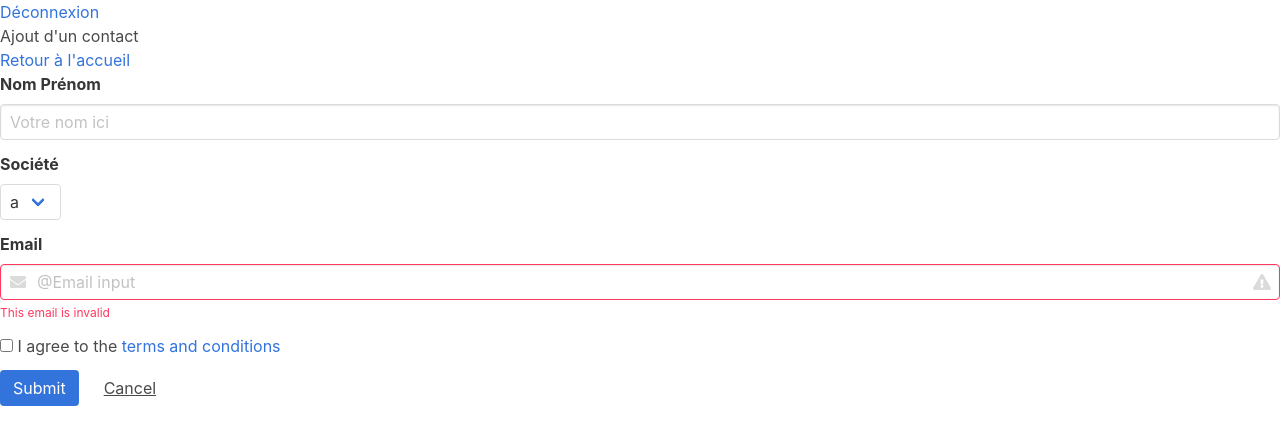
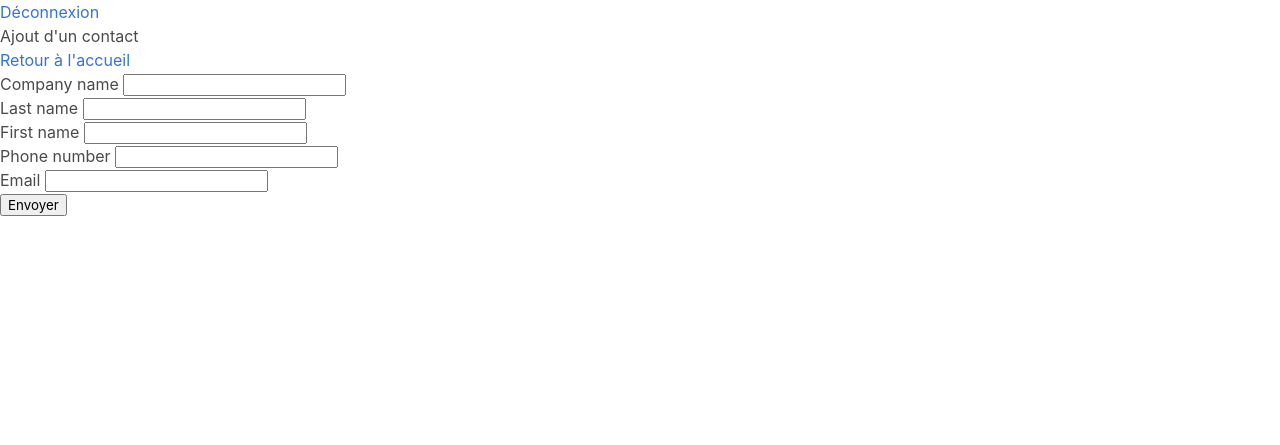
Before and after one commit to Gaet8802/my-first-relational-database-app, a PHP site: page /add-contact-bulma.php in a window 1280 px wide. Shown: the top 445 px of the page. Run offline with PHP 8.4, Linux system fonts and the light colour scheme; some libraries are stand-ins or nearby versions.

Commit message:
ajout add contact

```diff
--- a/add-company.php
+++ b/add-company.php
@@ -9,7 +9,7 @@ catch(Exception $e)
   die('Erreur : '.$e->getMessage());
 }
 
-function addFactures($value='')
+function addCompany($value='')
 {
 	global $bdd;
 
@@ -75,5 +75,6 @@ function addFactures($value='')
 		    </div>
 			<button type="submit" name="button">Envoyer</button>
 		</form>
+		<?php if (isset($_POST["button"])) addCompany(); ?>
 	</body>
 </html>
--- a/add-contact-bulma.php
+++ b/add-contact-bulma.php
@@ -1,3 +1,39 @@
+<?php
+
+try
+{
+	$bdd = new PDO('mysql:host=localhost;dbname=cogip;charset=utf8', 'root', '');
+}
+catch(Exception $e)
+{
+  die('Erreur : '.$e->getMessage());
+}
+
+function addAnnuaire($value='')
+{
+	global $bdd;
+
+	$company = $_POST["company"];
+	$last_name = $_POST["last_name"];
+	$first_name = $_POST["first_name"];
+	$phone_number = $_POST["phone_number"];
+	$email = $_POST["email"];
+
+	if ($company != "" AND $last_name != "" AND $first_name != "" AND $phone_number !="" AND $email !="") {
+		$sql = $bdd->prepare('INSERT INTO customers(company, last_name, first_name, phone_number, email) VALUES(:company, :last_name, :first_name, :phone_number, :email)');
+		$sql->execute(array(
+			'company' => $company,
+			'last_name' => $last_name,
+			'first_name' => $first_name,
+			'phone_number' => $phone_number,
+			'email' => $email
+		));
+		echo " <p> La facture a été ajoutée avec succès. </p>";
+	}
+}
+
+?>
+
 <!DOCTYPE html>
 <html>
 <head>
@@ -11,54 +47,29 @@
 	<a href="">Déconnexion</a>
 	<h1>Ajout d'un contact</h1>
 	<a href="">Retour à l'accueil</a>
-
-<div class="field">
-<form action="accueil.php">
-  <label class="label">Nom Prénom</label>
-  <div class="control">
-    <input class="input" type="text" placeholder="Votre nom ici">
+	<form action="" method="post">
+	  <div class="">
+	    <label for="company">Company name</label>
+			<input type="text" name="company" value="">
 	  </div>
+		<div>
+			<label for="last_name">Last name</label>
+			<input type="text" name="last_name" value="">
 		</div>
-<div class="field">
-  <label class="label">Société</label>
-  <div class="control">
-    <div class="select">
-      <select>
-        <option>a </option>
-        <option>b </option>
-      </select>
+		<div>
+			<label for="first_name">First name</label>
+			<input type="text" name="first_name" value="">
 		</div>
+		<div>
+			<label for="phone_number">Phone number</label>
+			<input type="duration" name="phone_number" value="">
 		</div>
+		<div>
+			<label for="email">Email</label>
+			<input type="text" name="email" value="">
 		</div>
-<div class="field">
-  <label class="label">Email</label>
-  <div class="control has-icons-left has-icons-right">
-    <input class="input is-danger" type="email" placeholder="@Email input">
-    <span class="icon is-small is-left">
-      <i class="fas fa-envelope"></i>
-    </span>
-    <span class="icon is-small is-right">
-      <i class="fas fa-exclamation-triangle"></i>
-    </span>
-  </div>
-  <p class="help is-danger">This email is invalid</p>
-</div>
-<div class="field">
-  <div class="control">
-    <label class="checkbox">
-      <input type="checkbox">
-      I agree to the <a href="#">terms and conditions</a>
-    </label>
-  </div>
-</div>
-<div class="field is-grouped">
-  <div class="control">
-    <button class="button is-link">Submit</button>
-  </div>
-  <div class="control">
-    <button class="button is-text">Cancel</button>
-  </div>
+		<button type="submit" name="button">Envoyer</button>
 	</form>
-</div>
-
+	<?php if (isset($_POST["button"])) addAnnuaire(); ?>
 </body>
+</html>
--- a/update-annuaire.php
+++ b/update-annuaire.php
@@ -26,7 +26,7 @@ function updateAnnuaire($value='')
 	$email = $_POST["email"];
 
 	if ($company != "" AND $last_name != "" AND $first_name != "" AND $phone_number != ""AND $email != "") {
-    $sql = $bdd->prepare("UPDATE `Customers` SET `company` ='amora', `last_name` = 'Jean', `first_name` ='Lou', `phone_number` ='3545357', `email`= 'machin@gmail.com' WHERE `Customers.Customer_number` = '$id' ");
+    $sql = $bdd->prepare("UPDATE `Customers` SET `company` ='amora', `last_name` = 'michelle', `first_name` ='Lou', `phone_number` ='3545357', `email`= 'machin@gmail.com' WHERE `Customers.Customer_number` = '$id' ");
 		// $sql = $bdd->prepare("UPDATE `Customers` SET `company` ='$company', `last_name` = '$last_name', `first_name` ='$first_name', `phone_number` ='$phone_number', `email`= '$email' WHERE `Customers.Customer_number` ='".$id."' ");
 		$sql->execute();
     // header("Location:annuaire.php");
```
Lines whose indentation alone changed are shown as unchanged.
